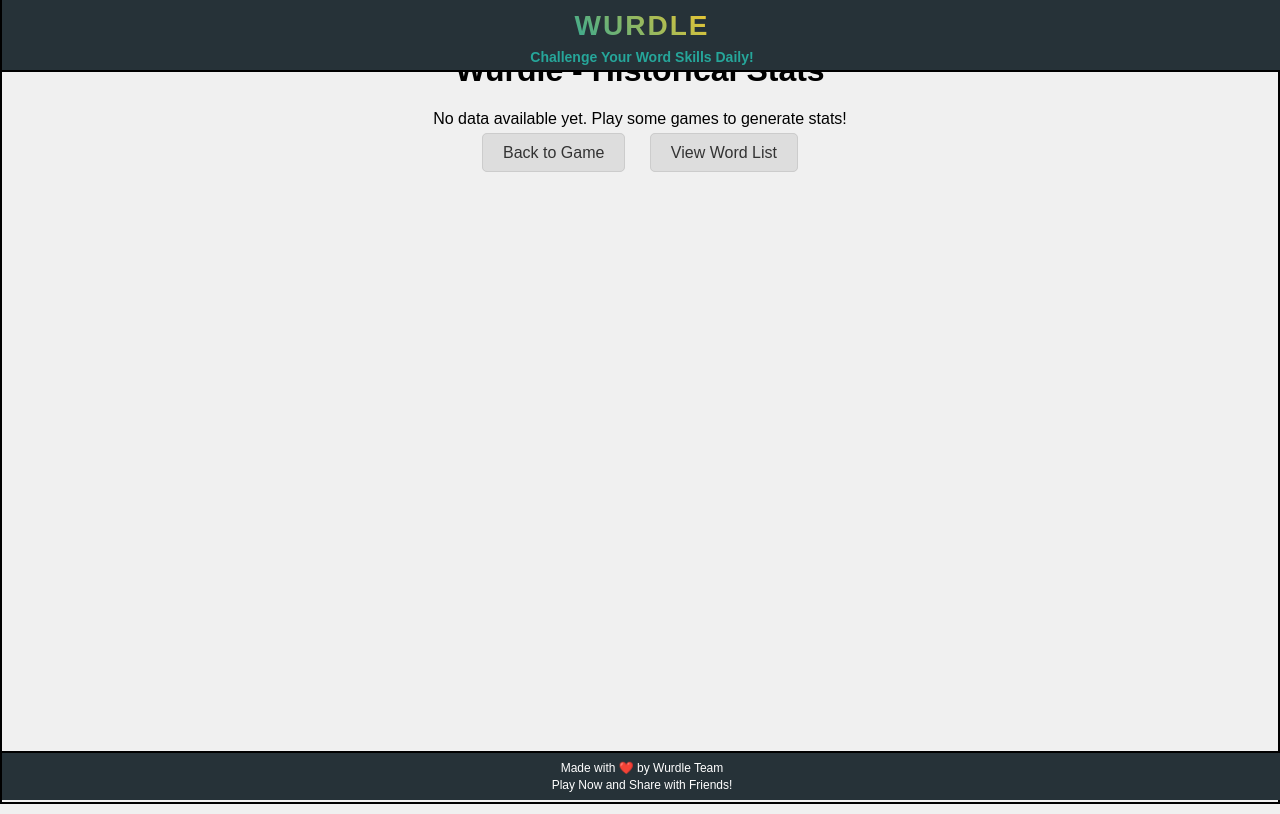
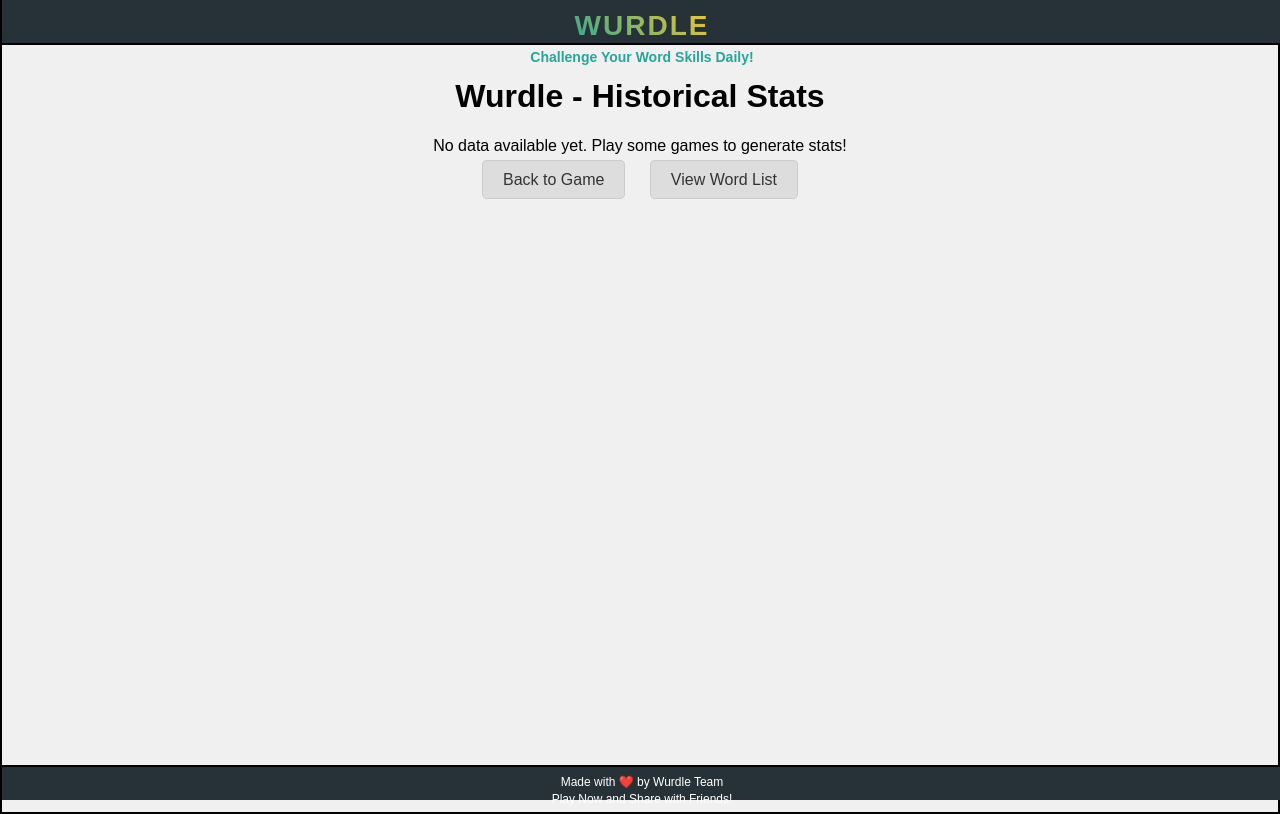
Before and after one commit to santonode/wordle-game, a Flask app: page /stats in a window 1280 px wide. Run offline with Flask 3, Linux system fonts and the light colour scheme; data that the repository does not hold is empty.

Commit message:
Update stats.html

```diff
--- a/templates/stats.html
+++ b/templates/stats.html
@@ -18,6 +18,8 @@
             font-family: Arial, sans-serif;
             font-weight: bold;
             border-bottom: 2px solid #000000; /* Black border */
+            height: 45px; /* Fixed height to match content push */
+            box-sizing: border-box; /* Include padding in height */
         }
         .header h1 {
             margin: 0;
@@ -47,15 +49,18 @@
             text-align: center;
             z-index: 1000;
             border-top: 2px solid #000000; /* Black border */
+            height: 35px; /* Fixed height to match content push */
+            box-sizing: border-box; /* Include padding in height */
         }
         .footer p {
             margin: 3px 0;
             font-size: 12px; /* Reduced font size */
         }
         .content {
-            margin-top: 50px; /* Reduced to match header height */
+            margin-top: 50px; /* Increased to ensure clearance */
             margin-bottom: 40px; /* Adjusted for footer */
-            min-height: calc(100vh - 90px); /* Adjusted for reduced header/footer height */
+            min-height: calc(100vh - 85px); /* Adjusted for header (45px) + footer (35px) + borders (5px) */
+            padding-top: 5px; /* Additional padding to push content down */
         }
     </style>
 </head>
```
